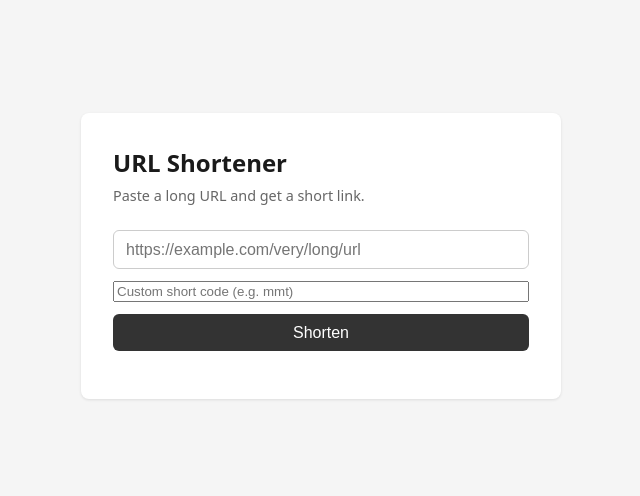
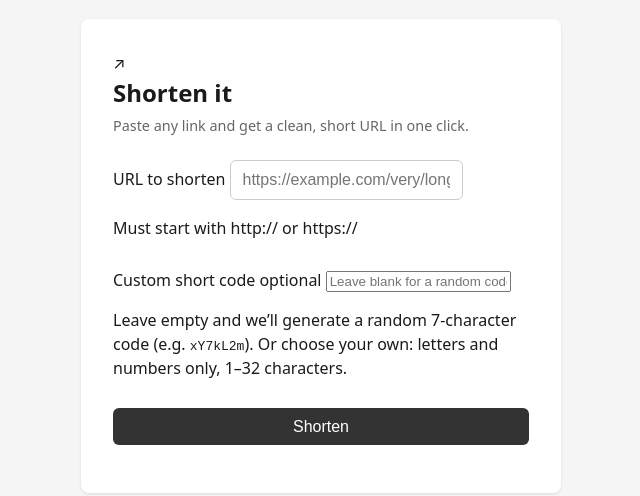
Before and after one commit to ironman-gampala/short-urls, a website: page public/index.html in a window 1280 px wide. Shown: the part 144-640 px from the top of the page, without its empty margins (319-959 px from the left). Drawn offline with Linux system fonts and the light colour scheme.

Commit message:
Update index.html

```diff
--- a/public/index.html
+++ b/public/index.html
@@ -4,21 +4,39 @@
   <meta charset="UTF-8">
   <meta name="viewport" content="width=device-width, initial-scale=1.0">
   <title>URL Shortener</title>
+  <link rel="preconnect" href="https://fonts.googleapis.com">
+  <link rel="preconnect" href="https://fonts.gstatic.com" crossorigin>
+  <link href="https://fonts.googleapis.com/css2?family=Outfit:wght@400;500;600;700&display=swap" rel="stylesheet">
   <link rel="stylesheet" href="/style.css">
 </head>
 <body>
+  <div class="bg-pattern"></div>
   <main>
-    <h1>URL Shortener</h1>
-    <p class="tagline">Paste a long URL and get a short link.</p>
+    <div class="logo">↗</div>
+    <h1>Shorten it</h1>
+    <p class="tagline">Paste any link and get a clean, short URL in one click.</p>
     <form id="shorten-form">
-      <input type="url" id="url-input" placeholder="https://example.com/very/long/url" autocomplete="url" required>
-      <input type="text" id="code-input" placeholder="Custom short code (e.g. mmt)" autocomplete="off" maxlength="32" pattern="[A-Za-z0-9]*" title="Letters and numbers only">
-      <button type="submit" id="submit-btn">Shorten</button>
+      <div class="input-wrap">
+        <label for="url-input" class="field-label">URL to shorten</label>
+        <input type="url" id="url-input" placeholder="https://example.com/very/long/url" autocomplete="url" required aria-describedby="url-hint">
+        <p id="url-hint" class="hint">Must start with http:// or https://</p>
+      </div>
+      <div class="input-wrap input-wrap--optional">
+        <label for="code-input" class="field-label">Custom short code <span class="optional-badge">optional</span></label>
+        <input type="text" id="code-input" placeholder="Leave blank for a random code" autocomplete="off" maxlength="32" pattern="[A-Za-z0-9]*" title="Letters and numbers only" aria-describedby="code-hint">
+        <p id="code-hint" class="hint">Leave empty and we’ll generate a random 7-character code (e.g. <code>xY7kL2m</code>). Or choose your own: letters and numbers only, 1–32 characters.</p>
+      </div>
+      <button type="submit" id="submit-btn">
+        <span class="btn-text">Shorten</span>
+      </button>
     </form>
     <div id="message" class="message" aria-live="polite"></div>
     <div id="result" class="result" hidden>
-      <label>Short URL:</label>
-      <a id="short-link" href="" target="_blank" rel="noopener noreferrer"></a>
+      <span class="result-label">Your short link</span>
+      <div class="result-row">
+        <a id="short-link" href="" target="_blank" rel="noopener noreferrer"></a>
+        <button type="button" id="copy-btn" class="copy-btn" title="Copy">Copy</button>
+      </div>
     </div>
   </main>
   <script src="/script.js"></script>
```
